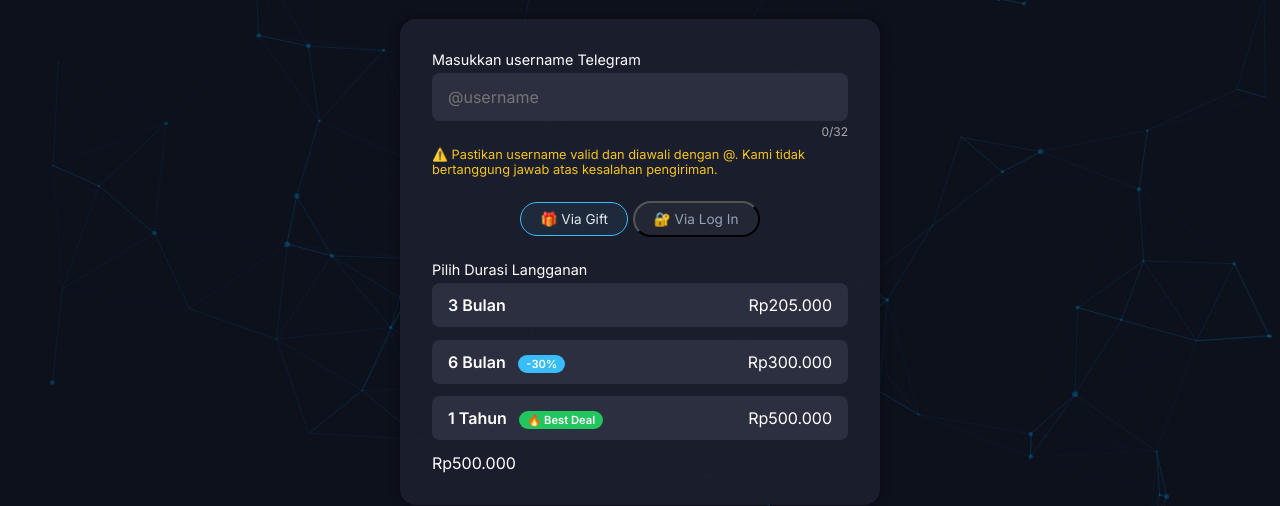
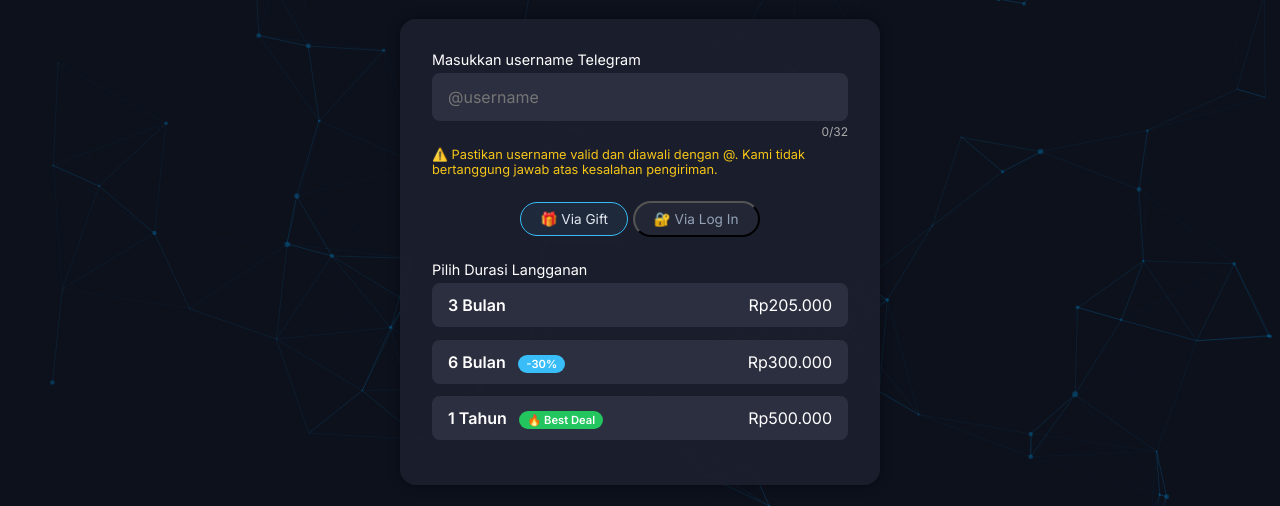
Before and after one commit to stevebendict/teleswap, a plain HTML site: page premium.html in a window 1280 px wide. Shown: the part 173-679 px from the top of the page. Drawn offline with nearby package versions, Linux system fonts and the light colour scheme.

Commit message:
Update premium.html

```diff
--- a/premium.html
+++ b/premium.html
@@ -805,7 +805,6 @@
 <div id="packageOptionsContainer"></div>
 
 
-  <div class="option-right">Rp500.000</div>
 </div>
 
 
```
